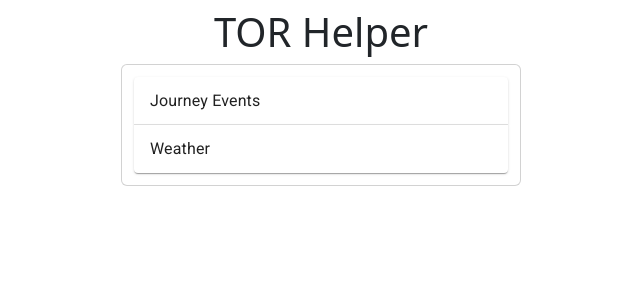
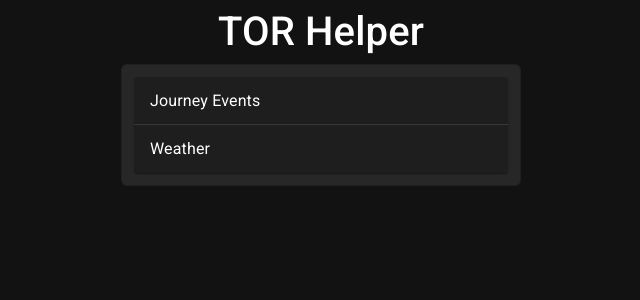
Before and after one commit to doana/tor-helper, a React (Vite) app: page / in a window 1280 px wide. Shown: the top 300 px of the page, without its empty margins (319-959 px from the left). Built offline with nearby package versions, Linux system fonts and the light colour scheme; some icons are missing.

Commit message:
Now using dark theme

```diff
--- a/src/App.css
+++ b/src/App.css
@@ -1,5 +1,10 @@
+:root {
+  --bg-color: rgba(255, 255, 255, 0.09);
+  --fg-color: #FFF;
+}
+
 body {
-  background-color: rgba(255, 255, 255, 0.09);
+  background-color: var(--bg-color);
   width: 100%;
   position: relative;
   display: flex;
@@ -16,6 +21,11 @@ body {
   max-width: 400px;
   width: 100%;
   padding: 0.75rem;
+}
+
+.card {
+  background-color: var(--bg-color);
+  color: var(--fg-color);
 }
 
 #journey-content .tool {
--- a/src/App.tsx
+++ b/src/App.tsx
@@ -8,6 +8,9 @@ import AccordionDetails from '@mui/material/AccordionDetails';
 import AccordionSummary from '@mui/material/AccordionSummary';
 import Typography from '@mui/material/Typography';
 import ArrowDropDownIcon from '@mui/icons-material/ArrowDropDown';
+import { ThemeProvider, createTheme } from '@mui/material/styles';
+import CssBaseline from '@mui/material/CssBaseline';
+
 
 import 'bootstrap/dist/css/bootstrap.min.css';
 
@@ -15,11 +18,18 @@ import './App.css'
 import JourneyEventGenerator from './components/JourneyEventGenerator';
 import WeatherGenerator from './components/WeatherGenerator';
 
+
+const darkTheme = createTheme({
+  palette: {
+    mode: 'dark',
+  },
+});
+
 function App() {
-
   return (
-    <>
-      <h1 className="text-center">TOR Helper</h1>
+    <ThemeProvider theme={darkTheme}>
+      <CssBaseline />
+      <h1 className="title text-center">TOR Helper</h1>
       <div className="card w-8">
         <Accordion id="journeys">
           <AccordionSummary
@@ -49,7 +59,7 @@ function App() {
           </AccordionDetails>
       </Accordion>
       </div>
-    </>
+    </ThemeProvider>
   )
 }
 
```
